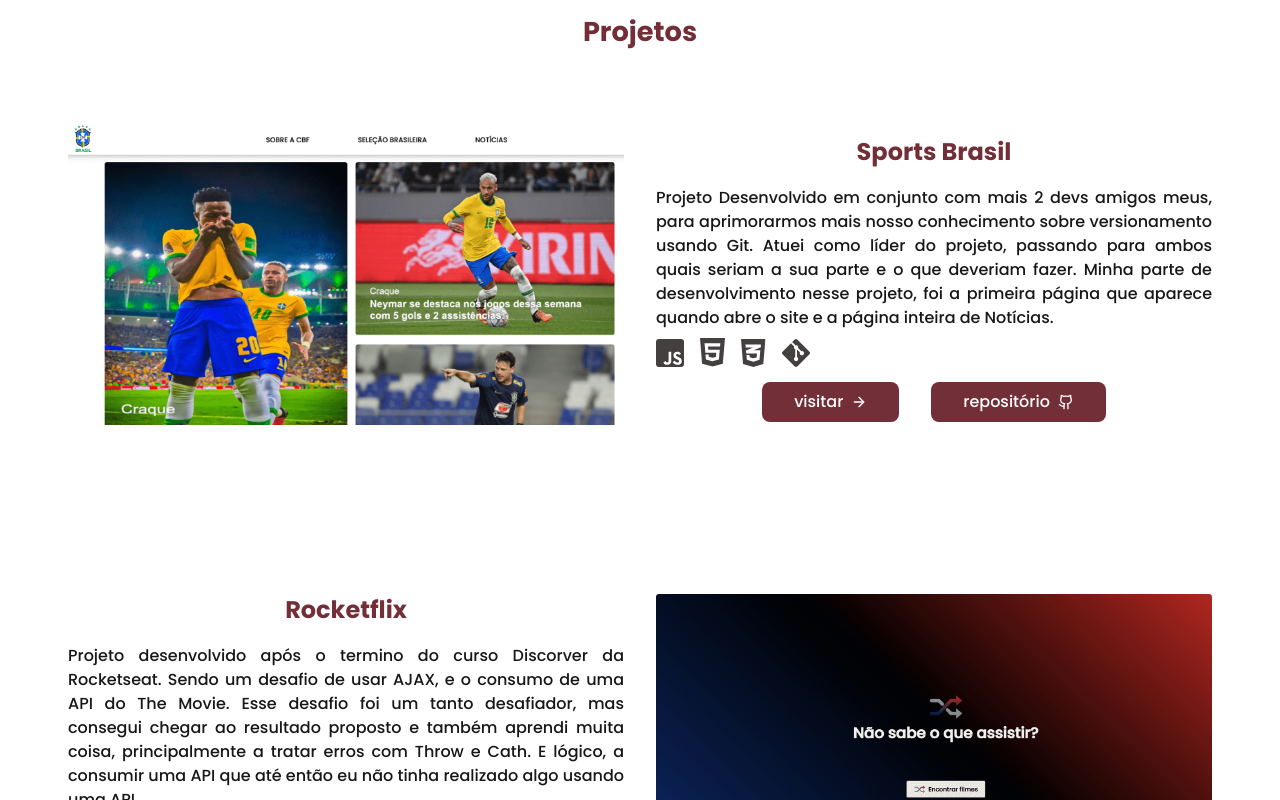
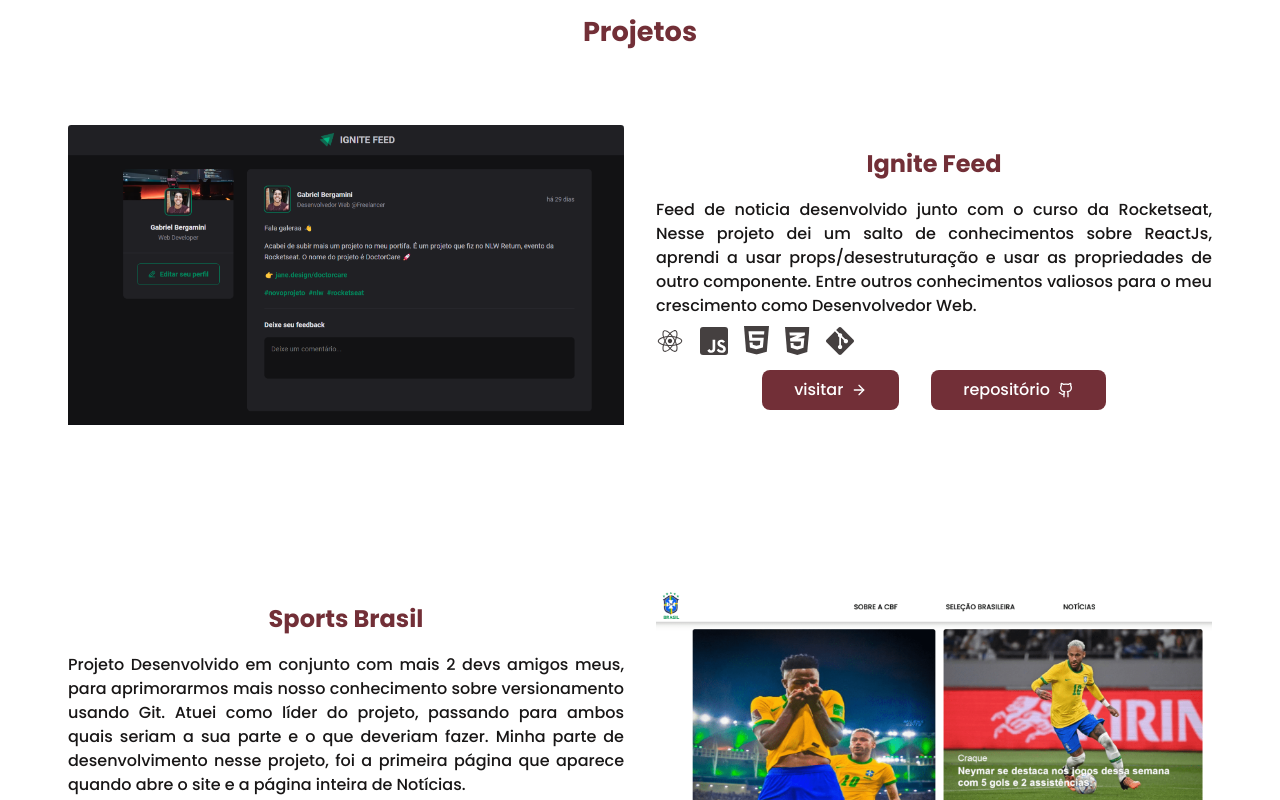
Before and after one commit to GabrielBerg4mini/portfolio, a React (Vite) app: page / in a window 1280 px wide. Shown: the part 1700-2500 px from the top of the page. Built offline with nearby package versions, Linux system fonts and the light colour scheme.

Commit message:
refactor: I added a new project

```diff
--- a/src/components/projectPage.tsx
+++ b/src/components/projectPage.tsx
@@ -7,12 +7,14 @@
 import formulario from "../assets/project-formulario.webp"
 import rocketflix from "../assets/project-rocketflix.webp"
 import energySouls from "../assets/project-energy-souls.webp"
+import IgniteFeed from "../assets/project-ignite-feed.webp"
 import { buttonsStyleds, secondColor } from "./colors"
 import Iconcss from "../assets/svgs/css-icon-project.svg"
 import Iconhtml from "../assets/svgs/html-icon-project.svg"
 import Iconjs from "../assets/svgs/javascript-icon-project.svg"
 import Icongit from "../assets/svgs/git-icon-project.svg"
 import Iconbootstrap from "../assets/svgs/bootstrap-icon-project.svg"
+import IconReact from "../assets/svgs/react-icon-project.svg"
 import { ArrowRight, Github } from "lucide-react"
 import { useSpring, animated } from "react-spring"
 
@@ -29,6 +31,16 @@
 const projectsData: Project[] = [
   {
     id: 1,
+    title: "Ignite Feed",
+    description:
+      "Feed de noticia desenvolvido junto com o curso da Rocketseat, Nesse projeto dei um salto de conhecimentos sobre ReactJs, aprendi a usar props/desestruturação e usar as propriedades de outro componente. Entre outros conhecimentos valiosos para o meu crescimento como Desenvolvedor Web.",
+    iconsImgs: [`${IconReact}`,`${Iconjs}`, `${Iconhtml}`, `${Iconcss}`, `${Icongit}`],
+    websiteLink: "https://ignite-feed-gabrielbergamini.vercel.app",
+    repositoryLink: "https://github.com/GabrielBerg4mini/sports-brasil",
+    imageUrl: `${IgniteFeed}`,
+  },
+  {
+    id: 2,
     title: "Sports Brasil",
     description:
       "Projeto Desenvolvido em conjunto com mais 2 devs amigos meus, para aprimorarmos mais nosso conhecimento sobre versionamento usando Git. Atuei como líder do projeto, passando para ambos quais seriam a sua parte e o que deveriam fazer. Minha parte de desenvolvimento nesse projeto, foi a primeira página que aparece quando abre o site e a página inteira de Notícias.",
@@ -38,7 +50,7 @@
     imageUrl: `${sportsBrasil}`,
   },
   {
-    id: 2,
+    id: 3,
     title: "Rocketflix",
     description:
       "Projeto desenvolvido após o termino do curso Discorver da Rocketseat. Sendo um desafio de usar AJAX, e o consumo de uma API do The Movie. Esse desafio foi um tanto desafiador, mas consegui chegar ao resultado proposto e também aprendi muita coisa, principalmente a tratar erros com Throw e Cath. E lógico, a consumir uma API que até então eu não tinha realizado algo usando uma API.",
@@ -48,7 +60,7 @@
     imageUrl: `${rocketflix}`,
   },
   {
-    id: 3,
+    id: 4,
     title: "Energy Souls",
     description:
       "Esse projeto, foi uma tentativa de venda para uma empresa da minha cidade, com foco em energia solar. Infelizmente a venda não foi efetuada,porém, foi uns dos projetos que eu mais aprendi. Tanto as tecnologias quanto a me comportar sob a presença do cliente. Fiz desde do design até o final do projeto, adquiri conhecimentos sobre bootstrap e também algumas funcionalidades do JavaScript.",
@@ -64,7 +76,7 @@
     imageUrl: `${energySouls}`,
   },
   {
-    id: 4,
+    id: 5,
     title: "Formulário",
     description:
       "Projeto desenvolvido em conjunto com um vídeo do youtube, para entender melhor a criação de formulários, usando animações incríveis para deixar mais atraente e também usando alguns recurso de javascript, que me ajudou bastante a melhorar o meu conhecimento sobre a linguagem.",
```
Also changed, not shown: src/assets/project-ignite-feed.webp (added), src/assets/svgs/react-icon-project.svg (added).
